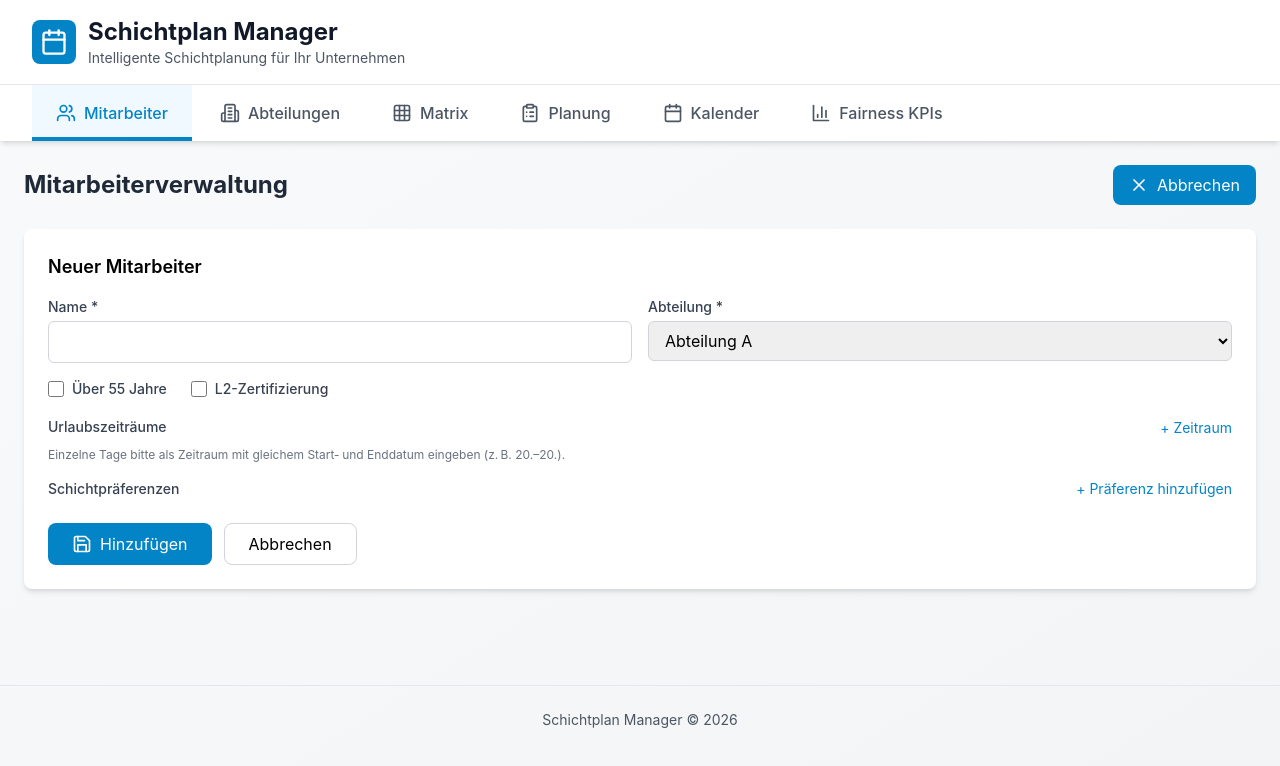
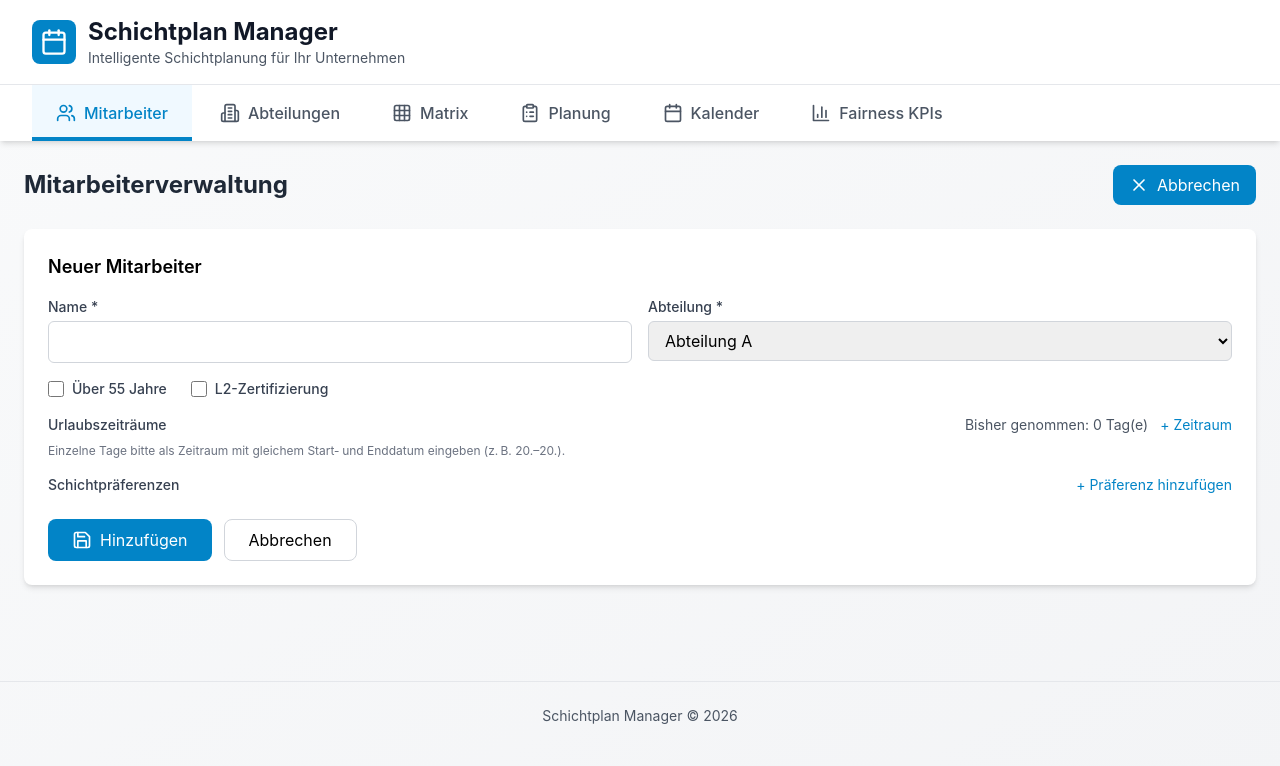
Before and after one commit to leo78787/spv, a React (Vite) app: page / in a window 1280 px wide. Both pictures are taken after a click on the button "Mitarbeiter hinzufügen". Shown: the top 766 px of the page. Built offline with nearby package versions, Linux system fonts and the light colour scheme.

Commit message:
feat(ui): show total vacation days per employee in Mitarbeiterverwaltung; re-add 'Zeitraum hinzufügen' button

```diff
--- a/src/components/EmployeeManagement.tsx
+++ b/src/components/EmployeeManagement.tsx
@@ -3,6 +3,7 @@ import { useStore } from '../store';
 import { Employee, ShiftPreference, ShiftType, SHIFT_LABELS } from '../types';
 import { generateId, parseDateInput, formatDateForInput } from '../utils/helpers';
 import { UserPlus, Trash2, Edit2, Save, X } from 'lucide-react';
+import { differenceInCalendarDays } from 'date-fns';
 
 export function EmployeeManagement() {
   const { employees, departments, addEmployee, updateEmployee, deleteEmployee } = useStore();
@@ -79,6 +80,16 @@ export function EmployeeManagement() {
       ...prev,
       preferences: [...(prev.preferences || []), newPref]
     }));
+  };
+
+  const calcTotalVacationDays = (emp: Partial<Employee> | Employee) => {
+    const single = (emp.vacationDays || []).length;
+    const ranges = (emp.vacationRanges || []).reduce((sum, r) => {
+      const s = new Date(r.startDate);
+      const e = new Date(r.endDate);
+      return sum + (differenceInCalendarDays(e, s) + 1);
+    }, 0);
+    return single + ranges;
   };
 
   // Vacation ranges (multi-day)
@@ -192,7 +203,8 @@ export function EmployeeManagement() {
           <div className="mb-4">
             <div className="flex justify-between items-center mb-2">
               <label className="block text-sm font-medium text-gray-700">Urlaubszeiträume</label>
-              <div>
+              <div className="flex items-center gap-3">
+                <div className="text-sm text-gray-600">Bisher genommen: {calcTotalVacationDays(formData)} Tag(e)</div>
                 <button
                   type="button"
                   onClick={addVacationRange}
@@ -368,16 +380,17 @@ export function EmployeeManagement() {
                 {(employee.vacationDays.length > 0 || (employee.vacationRanges?.length || 0) > 0) && (
                   <div className="text-gray-600">
                     <span className="font-medium">Urlaub:</span>
+                    <span className="ml-2 font-semibold">{calcTotalVacationDays(employee)} Tag(e)</span>
                     <div className="text-sm mt-1">
-                      {employee.vacationDays.length > 0 && (
-                        <div>{employee.vacationDays.length} Tag(e)</div>
-                      )}
                       {employee.vacationRanges && employee.vacationRanges.length > 0 && (
                         <div className="mt-1 space-y-1">
                           {employee.vacationRanges.map((r, i) => (
                             <div key={i} className="text-xs text-gray-600">{new Date(r.startDate).toLocaleDateString('de-DE')} — {new Date(r.endDate).toLocaleDateString('de-DE')}</div>
                           ))}
                         </div>
+                      )}
+                      {employee.vacationDays && employee.vacationDays.length > 0 && (
+                        <div className="mt-1 text-xs text-gray-600">(Einzeltage: {employee.vacationDays.length})</div>
                       )}
                     </div>
                   </div>
```
